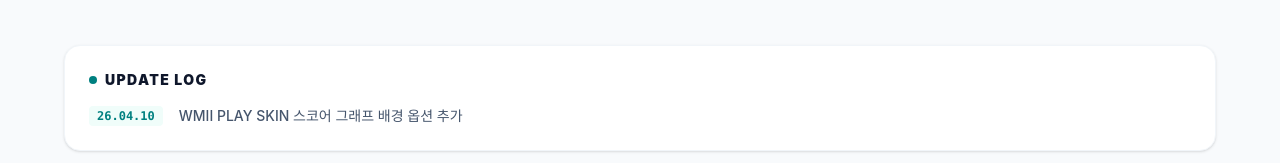
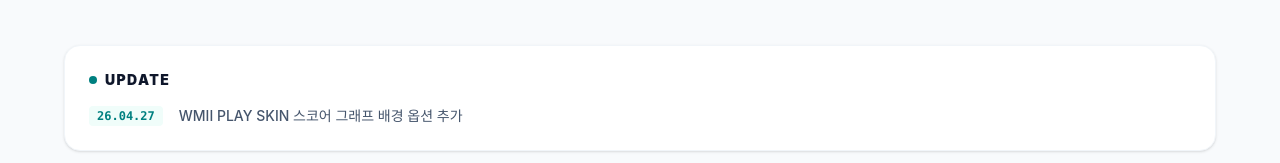
Before and after one commit to p-wn/myWorksWeb, a React (Vite) app: page / in a window 1280 px wide. Shown: the part 637-800 px from the top of the page. Built offline with nearby package versions, Linux system fonts and the light colour scheme; a web font is replaced by a local one.

Commit message:
fix date

```diff
--- a/src/App.tsx
+++ b/src/App.tsx
@@ -343,15 +343,15 @@ export default function App() {
         {/* BMS Skins Section */}
         <section id="skins" className="py-24 px-6 bg-slate-50 min-h-[60vh] border-t border-slate-100">
           <div className="max-w-6xl mx-auto">
-            {/* Update Log */}
+            {/* Update*/}
             <div className="mb-16 p-6 bg-white rounded-2xl border border-slate-100 shadow-sm">
               <div className="flex items-center gap-2 mb-4">
                 <div className="w-2 h-2 rounded-full bg-point" />
-                <h3 className="text-sm font-black tracking-widest text-slate-900 uppercase">Update Log</h3>
+                <h3 className="text-sm font-black tracking-widest text-slate-900 uppercase">Update</h3>
               </div>
               <div className="space-y-3">
                 <div className="flex flex-col md:flex-row md:items-center gap-2 md:gap-4">
-                  <span className="text-xs font-mono font-bold text-point bg-teal-50 px-2 py-0.5 rounded w-fit">26.04.10</span>
+                  <span className="text-xs font-mono font-bold text-point bg-teal-50 px-2 py-0.5 rounded w-fit">26.04.27</span>
                   <p className="text-sm text-slate-600 font-medium">WMII PLAY SKIN 스코어 그래프 배경 옵션 추가</p>
                 </div>
               </div>
```
